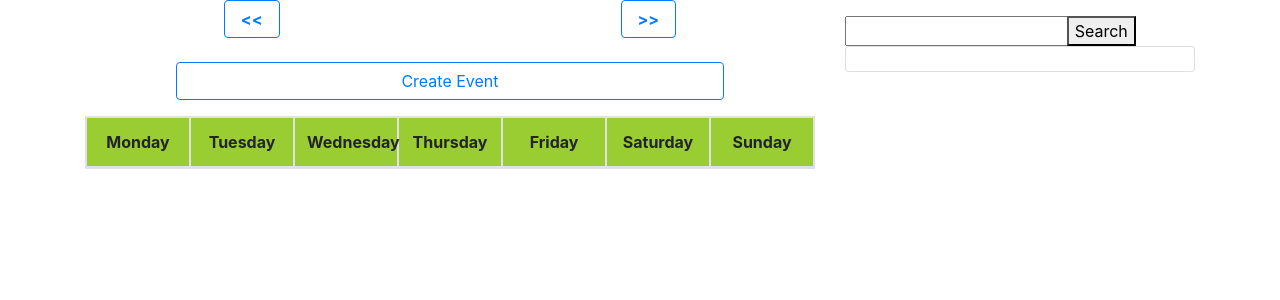
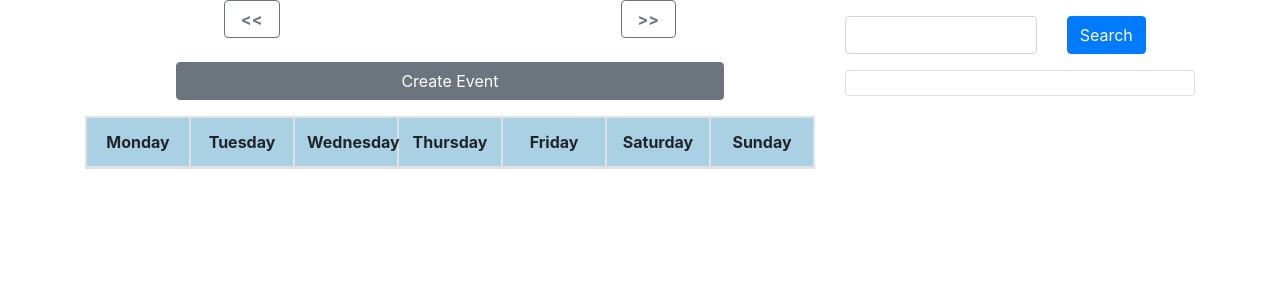
Before and after one commit to conorshort/calendar-app, a Django app: page / in a window 1280 px wide. Shown: the part 103-403 px from the top of the page. Run offline with Django 3.2, Linux system fonts and the light colour scheme; the visitor is signed in with stand-in values (Sample User, id 1); data comes from the database, SQL or seed files in the repository; data that the repository does not hold is empty; some libraries are stand-ins or nearby versions.

Commit message:
tidy up styling

```diff
--- a/calendarproj/static/calendar.js
+++ b/calendarproj/static/calendar.js
@@ -295,8 +295,9 @@ let UiManager = (function () {
                 start_time: $('#create-start-time').val(),
                 end_time: $('#create-end-time').val(),
                 description: $('#create-description').val()
-            }
-            return eventDetails
+            };
+
+            return eventDetails;
         },
 
         // Set the values in the modal for event editing
@@ -393,11 +394,16 @@ let controller = (function (Reqs, Ui, Dates) {
 
         // Save event
         $('#create-save').click(function () {
+            // ("#all-fields-alert").hide();
             let eventDetails = Ui.getValuesFromModal();
-            if (Reqs.currentEventId < 0) {
-                Reqs.addEvent(eventDetails).done(refreshUI);
+            if (eventDetails) {
+                if (Reqs.currentEventId < 0) {
+                    Reqs.addEvent(eventDetails).done(refreshUI);
+                } else {
+                    Reqs.editEvent(eventDetails, Reqs.currentEventId).done(refreshUI);
+                }
             } else {
-                Reqs.editEvent(eventDetails, Reqs.currentEventId).done(refreshUI);
+                // ("#all-fields-alert").show();
             }
         });
 
--- a/calendarproj/static/styles.css
+++ b/calendarproj/static/styles.css
@@ -13,7 +13,7 @@ h1 {
 
 #calendar-days th{
     text-align: center;
-    background-color: yellowgreen;
+    background-color: rgb(170, 208, 228);
 }
 .calendar-cell {
     transition: 100ms;
@@ -66,3 +66,14 @@ h1 {
 .ui-timepicker-container{
      z-index:1151 !important;
 }
+
+.helptext {
+    display: block;
+}
+
+.helptext ul, .errorlist {
+    list-style-type: none;
+}
+.errorlist li {
+    color: red;
+}
--- a/calendarproj/templates/calendarapp/index.html
+++ b/calendarproj/templates/calendarapp/index.html
@@ -18,13 +18,13 @@
         <div class="col-8">
             <div class="row">
                 <div class="text-center col-12">
-                    <button class="btn btn-outline-primary mb-4 pl-3 pr-3 w-35" id='prev-month'>
+                    <button class="btn btn-outline-secondary mb-4 pl-3 pr-3 w-35" id='prev-month'>
                         <b> &lt;&lt; </b>
                     </button>
 
                     <h1 style="display: inline-block" class="mt-3 ml-3 mr-3 w-80" id="month-name"></h1>
 
-                    <button class="btn btn-outline-primary mb-4 pl-3 pr-3 w-35" id='next-month'>
+                    <button class="btn btn-outline-secondary mb-4 pl-3 pr-3 w-35" id='next-month'>
                         <b> &gt;&gt; </b>
                     </button>
 
@@ -32,8 +32,8 @@
             </div>
             <div class="row">
                 <div class="text-center col-12">
-                    <button id="show-create-modal" type="button" class="btn btn-outline-primary w-75 mb-3"
-                        data-toggle="modal" data-target="#event-modal">
+                    <button id="show-create-modal" type="button" class="btn btn-secondary w-75 mb-3" data-toggle="modal"
+                        data-target="#event-modal">
                         Create Event
                     </button>
                 </div>
@@ -59,12 +59,12 @@
 
         <div class="col-4">
 
-            <div class="row mt-3">
+            <div class="row mt-3 mb-3">
                 <div class="col-7">
-                    <input id='search-text'></input>
+                    <input id='search-text' class="form-control"></input>
                 </div>
                 <div class="col-5">
-                    <button id='search-button'>Search</button>
+                    <button id='search-button' class="btn-primary btn">Search</button>
                 </div>
             </div>
             <div class="card p-2">
@@ -91,27 +91,47 @@
     <div class="modal-dialog" role="document">
         <div class="modal-content">
             <div class="modal-header">
-                <h5 class="modal-title">Modal title</h5>
+                <h5 class="modal-title">Create Event</h5>
                 <button type="button" class="close" data-dismiss="modal" aria-label="Close">
                     <span aria-hidden="true">&times;</span>
                 </button>
             </div>
-            <div class="modal-body">
-                <p>Event title:<input id='create-title' type="text"></p>
-                <p>Date: <input type="text" id="create-datepicker"></p>
-                <p>Start time: <input type="text" id='create-start-time' class="timepicker"></p>
-                <p>End time: <input type="text" id='create-end-time' class="timepicker"></p>
-                <p>Event description:<input id='create-description' type="text"></p>
+            <form>
+                <div class="modal-body">
+                    <div class="m-3">
+                        <label>Event title:</label>
+                        <input required class="form-control" id='create-title' type="text" />
+                    </div>
+                    <div class="m-3">
+                        <label>Date: </label>
+                        <input required class="form-control" type="text" id="create-datepicker" />
+                    </div>
+                    <div class="m-3">
+                        <label>Start time: </label>
+                        <input required class="form-control timepicker" type="text" id='create-start-time' class="timepicker" />
+                    </div>
+                    <div class="m-3">
+                        <label>End time: </label>
+                        <input required class="form-control timepicker" type="text" id='create-end-time' class="timepicker" />
+                    </div>
+                    <div class="m-3">
+                        <label>Event description:</label>
+                        <textarea class="form-control" id='create-description'></textarea>
+                    </div>
 
-
-
-
-            </div>
-            <div class="modal-footer">
-                <button type="button" class="btn btn-primary" data-dismiss="modal" id='create-save'>Save
-                    changes</button>
-                <button type="button" class="btn btn-secondary" data-dismiss="modal" id='create-cancel'>Cancel</button>
-            </div>
+                    <!-- <div>
+                                            <p id="all-fields-alert" class="alert alert-danger">Please fill in all fields.</p>
+                                        </div> -->
+                </div>
+                <div class="modal-footer">
+                    <button type="submit" class="btn btn-primary" id='create-save'>
+                        Save changes
+                    </button>
+                    <button type="button" class="btn btn-secondary" data-dismiss="modal" id='create-cancel'>
+                        Cancel
+                    </button>
+                    </div>
+            </form>
         </div>
     </div>
 </div>
```
Also changed, not shown: calendarproj/static/signupstyling.js (added, +9 -0 lines), calendarproj/templates/registration/createaccount.html (+19 -9 lines), calendarproj/templates/registration/login.html (+10 -10 lines).
